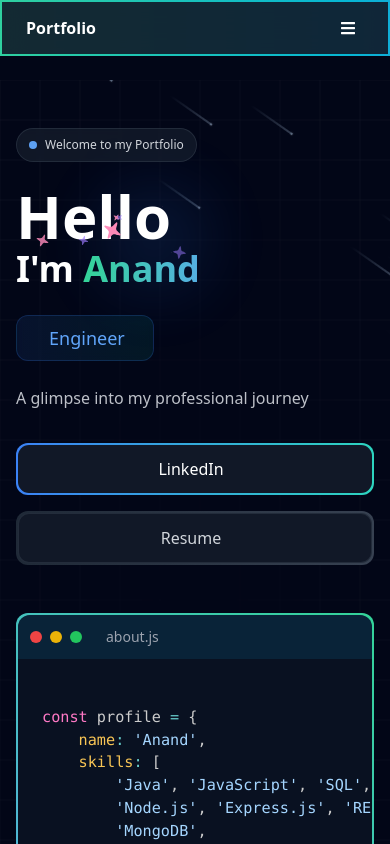
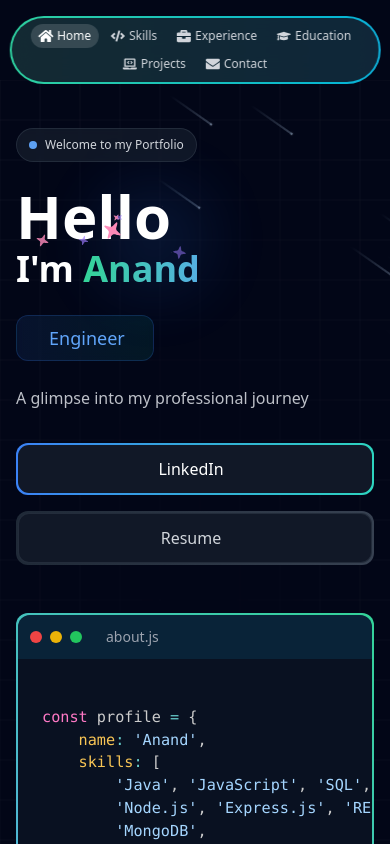
Before and after one commit to Aanandshukla02/My-PortFolio, a React (Vite) app: page / in a window 390 px wide. Shown: the top 844 px of the page. Built offline with nearby package versions, Linux system fonts and the light colour scheme.

Commit message:
update header

```diff
--- a/src/pages/Header/Header.jsx
+++ b/src/pages/Header/Header.jsx
@@ -2,12 +2,10 @@ import React, { useState, useEffect } from "react";
 import {
   FaHome,
   FaLaptopCode,
-  FaUser,
   FaBriefcase,
   FaGraduationCap,
   FaCode,
   FaEnvelope,
-  FaBars,
 } from "react-icons/fa";
 import { Link, useLocation } from "react-router-dom";
 
@@ -17,63 +15,29 @@ export default function Header() {
     const path = location.pathname.substring(1) || "home";
     return path;
   });
-  const [isMenuOpen, setIsMenuOpen] = useState(false);
-  const [windowWidth, setWindowWidth] = useState(window.innerWidth);
-
-  useEffect(() => {
-    const handleResize = () => setWindowWidth(window.innerWidth);
-    window.addEventListener('resize', handleResize);
-    return () => window.removeEventListener('resize', handleResize);
-  }, []);
 
   const navLinks = [
     { id: "home", icon: FaHome, text: "Home", path: "/" },
     { id: "skills", icon: FaCode, text: "Skills", path: "/skills" },
-    {
-      id: "experience",
-      icon: FaBriefcase,
-      text: "Experience",
-      path: "/experience",
-    },
-    {
-      id: "education",
-      icon: FaGraduationCap,
-      text: "Education",
-      path: "/education",
-    },
+    { id: "experience", icon: FaBriefcase, text: "Experience", path: "/experience" },
+    { id: "education", icon: FaGraduationCap, text: "Education", path: "/education" },
     { id: "projects", icon: FaLaptopCode, text: "Projects", path: "/projects" },
     { id: "contact", icon: FaEnvelope, text: "Contact", path: "/contact" },
   ];
 
   return (
-    <header className="fixed top-0 left-0 w-full z-50 bg-gray-900/95 backdrop-blur-md md:bg-transparent md:backdrop-blur-none">
-      <div className="md:fixed md:top-4 md:left-1/2 md:transform md:-translate-x-1/2 w-full md:w-auto">
-        <div className="p-[2px] md:rounded-full bg-gradient-to-r from-emerald-400 via-cyan-500 to-indigo-500 animate-gradient-x">
-          <nav className="bg-gray-900/90 backdrop-blur-md md:rounded-full px-4 md:px-6 py-2.5">
-            {/* Mobile Menu Button */}
-            <div className="flex justify-between items-center md:hidden px-2">
-              <Link to="/" className="text-white font-bold">Portfolio</Link>
-              <button
-                onClick={() => setIsMenuOpen(!isMenuOpen)}
-                className="text-white p-2"
-              >
-                <FaBars />
-              </button>
-            </div>
-
-            {/* Navigation Links */}
-            <div className={`${isMenuOpen ? 'block' : 'hidden'} md:block`}>
-              <div className="flex flex-col md:flex-row md:items-center gap-2 md:gap-1 lg:gap-2 py-4 md:py-0">
+    <header className="fixed top-0 left-0 w-full z-50 bg-gray-900/95 backdrop-blur-md">
+      <div className="fixed top-4 left-1/2 transform -translate-x-1/2 w-[95%] sm:w-auto">
+        <div className="p-[2px] rounded-full bg-gradient-to-r from-emerald-400 via-cyan-500 to-indigo-500 animate-gradient-x">
+          <nav className="bg-gray-900/90 backdrop-blur-md rounded-full px-3 sm:px-6 py-1.5 sm:py-2.5">
+            <div className="flex flex-wrap justify-center items-center gap-1 sm:gap-2">
               {navLinks.map(({ id, icon: Icon, text, path }) => (
                 <Link
                   key={id}
                   to={path}
-                    onClick={() => {
-                      setActiveLink(id);
-                      setIsMenuOpen(false);
-                    }}
-                    className={`px-3 py-2 md:py-1.5 rounded-lg md:rounded-full text-sm font-medium
-                      transition-all duration-300 flex items-center gap-2
+                  onClick={() => setActiveLink(id)}
+                  className={`px-2 sm:px-3 py-1 sm:py-1.5 rounded-full text-xs sm:text-sm font-medium
+                    transition-all duration-300 flex items-center gap-1 sm:gap-2
                     hover:bg-white/10
                     ${
                       activeLink === id
@@ -83,14 +47,13 @@ export default function Header() {
                   `}
                 >
                   <Icon
-                      className={`text-base ${
+                    className={`text-sm sm:text-base ${
                       activeLink === id ? "scale-110" : ""
                     }`}
                   />
-                    <span className="inline">{text}</span>
+                  <span>{text}</span>
                 </Link>
               ))}
-              </div>
             </div>
           </nav>
         </div>
```
Lines whose indentation alone changed are shown as unchanged.
